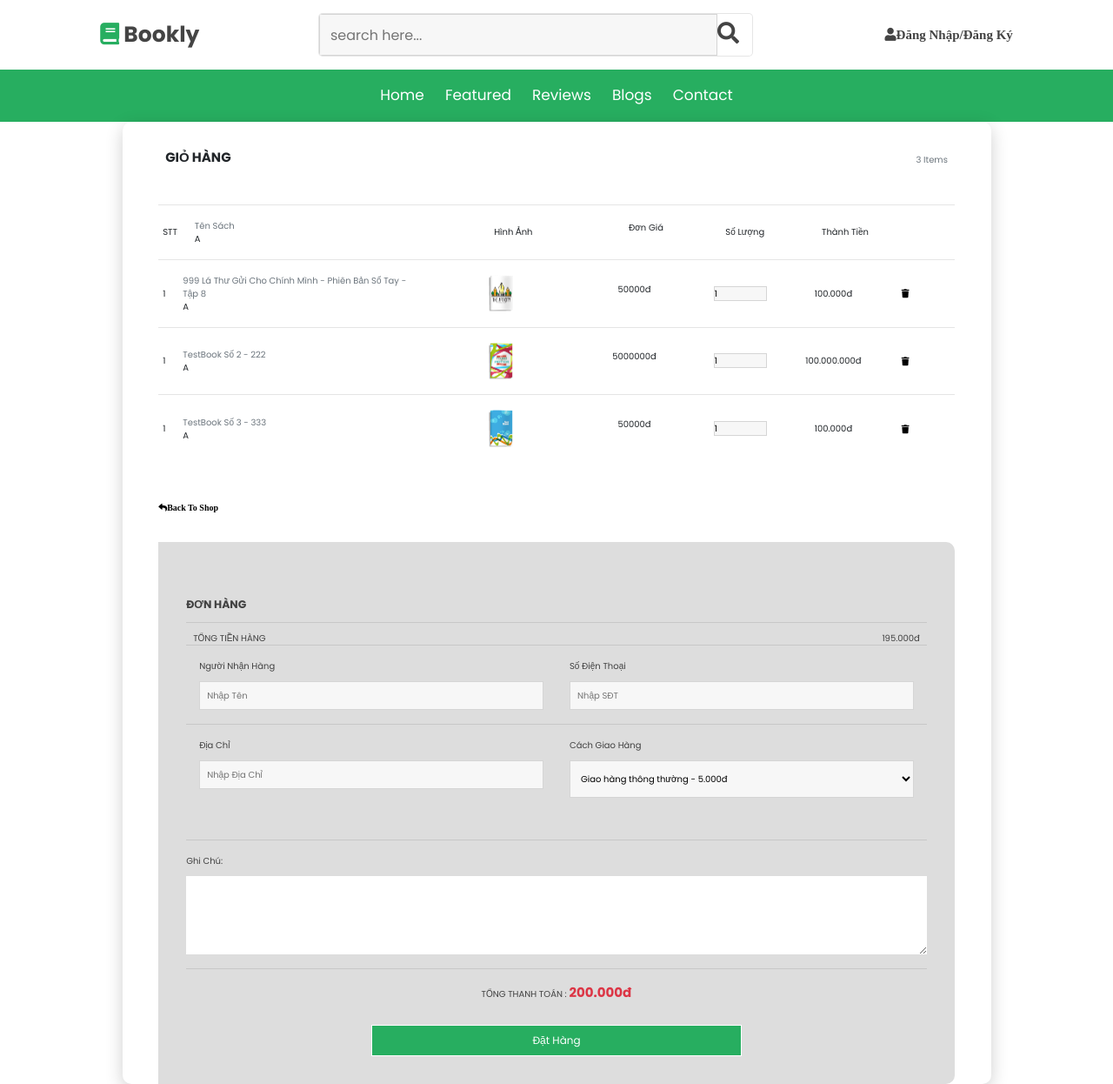
After one commit to namnt0413/database-project, a PHP site: page /cart.php in a window 1280 px wide. The commit adds this page. Shown: the whole page at 87% size. Run offline with PHP 8.4, Linux system fonts and the light colour scheme.

Commit message:
15 commit

```diff
--- a/14 commit.txt
+++ /dev/null
@@ -1,3 +0,0 @@
-
-TRANG WEB:
--	thêm book_detail.php: xử lý cả frontend lẫn backend cho phần chi tiết sách
--- /dev/null
+++ b/15 commit.txt
@@ -0,0 +1,3 @@
+
+TRANG WEB :
+-   Làm frontend phần giỏ hàng: cart.php, cart.css
--- a/assets/css/book.css
+++ b/assets/css/book.css
@@ -624,9 +624,10 @@ input[type=range]::-webkit-slider-thumb {
     color:var(--yellow);
 }
 
-/* css serach form */
+/* css search form */
 #book-search{
     padding: 6px 12px;
     margin: 0px 4px;
-    font-size: 1.25rem;
+    font-size: 1.5rem;
+    width: 400px;
 }
--- /dev/null
+++ b/assets/css/cart.css
@@ -0,0 +1,192 @@
+/*  {
+    background: #ddd;
+    min-height: 100vh;
+    vertical-align: middle;
+    display: flex;
+    font-family: sans-serif;
+    font-size: 0.8rem;
+    font-weight: bold
+} */
+
+:root{
+    --green:#27ae60;
+    --dark-color:#219150;
+    --black:#444;
+    --light-color:#666;
+    --border:.1rem solid rgba(0,0,0,.1);
+    --border-hover:.1rem solid var(--black);
+    --box-shadow:0 .5rem 1rem rgba(0,0,0,.1);
+}
+
+.title {
+    margin-bottom: 5vh
+}
+
+.card {
+    margin: auto;
+    max-width: 1000px;
+    width: 90%;
+    box-shadow: 0 6px 20px 0 rgba(0, 0, 0, 0.19);
+    border-radius: 1rem;
+    border: transparent
+}
+
+@media(max-width:767px) {
+    .card {
+        margin: 3vh auto
+    }
+}
+
+.cart {
+    background-color: #fff;
+    padding: 4vh 0vh;
+    border-bottom-left-radius: 1rem;
+    border-top-left-radius: 1rem
+}
+
+@media(max-width:767px) {
+    .cart {
+        padding: 1vh;
+        border-bottom-left-radius: unset;
+        border-top-right-radius: 1rem
+    }
+    .col-1 {
+        padding: 0;
+    }
+}
+
+.summary {
+    background-color: #ddd;
+    border-top-right-radius: 1rem;
+    border-bottom-right-radius: 1rem;
+    padding: 4vh;
+    color: rgb(65, 65, 65)
+}
+
+@media(max-width:767px) {
+    .summary {
+        border-top-right-radius: unset;
+        border-bottom-left-radius: 1rem
+    }
+}
+
+.summary .col-2 {
+    padding: 0
+}
+
+.summary .col-10 {
+    padding: 0
+}
+
+.row {
+    margin: 0
+}
+
+.title b {
+    font-size: 1.5rem
+}
+
+.main {
+    margin: 0;
+    padding: 2vh 0;
+    width: 100%
+}
+
+.col-2,
+.col {
+    padding: 0 1vh
+}
+
+/* a {
+    padding: 0 1vh
+} */
+
+.close {
+    margin-left: auto;
+    font-size: 0.7rem
+}
+
+img {
+    width: 3.5rem
+}
+
+.back-to-shop {
+    margin-top: 4.5rem
+}
+
+h5 {
+    margin-top: 4vh
+}
+
+hr {
+    margin-top: 1.25rem
+}
+
+ /* form { */
+    /* padding: 2vh 0 */
+/* }  */
+
+select {
+    border: 1px solid rgba(0, 0, 0, 0.137);
+    padding: 1.5vh 1vh;
+    margin-bottom: 4vh;
+    outline: none;
+    width: 100%;
+    background-color: rgb(247, 247, 247)
+}
+
+input {
+    border: 1px solid rgba(0, 0, 0, 0.137);
+    padding: 1vh;
+    /* margin-bottom: 4vh; */
+    outline: none;
+    width: 100%;
+    background-color: rgb(247, 247, 247)
+}
+
+input:focus::-webkit-input-placeholder {
+    color: transparent
+}
+
+#order_click {
+    background-color:var(--green);
+    border-color: var(--white);
+    color: white;
+    width: 50%;
+    margin: auto;
+    font-size: 1.2rem;
+    padding: 1vh;
+    border-radius: 0
+}
+
+#order_click:focus {
+    box-shadow: none;
+    outline: none;
+    box-shadow: none;
+    color: white;
+    -webkit-box-shadow: none;
+    -webkit-user-select: none;
+    transition: none
+}
+
+#order_click:hover {
+    background-color: white;
+    color: black;
+    cursor: pointer;
+}
+
+a {
+    color: black
+}
+
+a:hover {
+    color: black;
+    text-decoration: none
+}
+
+#code {
+    background-image: linear-gradient(to left, rgba(255, 255, 255, 0.253), rgba(255, 255, 255, 0.185)), url("https://img.icons8.com/small/16/000000/long-arrow-right.png");
+    background-repeat: no-repeat;
+    background-position-x: 95%;
+    background-position-y: center
+}
--- a/book_detail.php
+++ b/book_detail.php
@@ -111,10 +111,10 @@
             	      	<div class="col-sm-6">
             	      		  <p style="font-size: 1.2em;">Số lượng</p>
                                 <form id="add-to-cart-form" action="cart.php?action=add" method="POST">
-                                    <div class="row" style="margin-bottom:10px;"><input type="number" value="1" name="quantity" size="2" style="border:1px solid;text-align:center;"/></div>
-                                    <input class="btn btn-lg btn-primary text-uppercase type="submit" value="Mua ngay" style="width: 90px;" />
+                                    <div class="row" style="margin-bottom:10px;"><input type="number" value="1" name="quantity[<?=$book['id']?>]" size="2" style="border:1px solid;text-align:center;"/></div>
+                                    <input class="btn btn-lg btn-primary text-uppercase" type="submit" value="Mua ngay" style="width: 90px;" />
                                     <a href="#" class="btn btn-lg btn-outline-primary text-uppercase"> <i class="fas fa-shopping-cart"></i> Thêm vào giỏ hàng </a>
-                                  </form>  <!-- item-property .// -->
+                                </form>  <!-- item-property .// -->
             	      	</div> <!-- col.// -->
 
             		      <div class="col-sm-6    ">
--- /dev/null
+++ b/cart.php
@@ -0,0 +1,167 @@
+<?php
+    include 'header.php' ;
+
+
+
+?>
+
+        <link rel="stylesheet" href="./assets/css/cart.css">
+        <div class="container">
+        <form id="cart-form" action="cart.php?action=submit" method="POST">
+
+        <div class="card">
+            <div class="row">
+                <div class="col-md-11 cart" style="margin:auto">
+                    <div class="title">
+                        <div class="row">
+                            <div class="col">
+                                <h4><b>GIỎ HÀNG</b></h4>
+                            </div>
+                            <div class="col align-self-center text-right text-muted">3 items</div>
+                        </div>
+                    </div>
+                    <!-- Hàng tiêu đề -->
+                    <div class="row" style="border-top: 1px solid rgba(0,0,0,.1);">
+                        <div class="row main align-items-center">
+                            <div style="padding: 5px;">STT</div>
+                            <div class="col-4">
+                                <div class="row text-muted">Tên sách</div>
+                                <div class="row">A</div>
+                            </div>
+                            <div class="col-2 text-center" >Hình ảnh</div>
+                            <div class="col-2 text-center">
+                                <p>Đơn giá</p>
+                            </div>
+                            <div class="col-1" style="padding-right: 0;">
+                                Số lượng
+                             </div>
+                            <div class="col-2 text-center">Thành tiền</div>
+                        </div>
+                    </div>
+
+                    <div class="row" style="border-top: 1px solid rgba(0,0,0,.1);">
+                        <div class="row main align-items-center">
+                            <div style="padding: 5px;">1</div>
+                            <div class="col-4">
+                                <div class="row text-muted">999 Lá Thư Gửi Cho Chính Mình - Phiên Bản Sổ Tay - Tập 8</div>
+                                <div class="row">A</div>
+                            </div>
+                            <div class="col-2 text-center" ><img class="img-fluid" src="./assets/image/book-1.png"></div>
+                            <div class="col-2 text-center">
+                                <p>50000đ</p>
+                            </div>
+                            <div class="col-1" style="padding-right: 0;">
+                                <input type="number" value="1" name="quantity" size=2 style="padding:0;"/>
+                             </div>
+                            <div class="col-2 text-center">100.000đ</div>
+                           <a href="cart.php?action=delete&id=" class="fa fa-trash" style="padding: 2px;"></a>
+
+                        </div>
+                    </div>
+
+                    <div class="row" style="border-top: 1px solid rgba(0,0,0,.1);">
+                        <div class="row main align-items-center">
+                            <div style="padding: 5px;">1</div>
+                            <div class="col-4">
+                                <div class="row text-muted">TestBook số 2 - 222</div>
+                                <div class="row">A</div>
+                            </div>
+                            <div class="col-2 text-center" ><img class="img-fluid" src="./assets/image/book-2.png"></div>
+                            <div class="col-2 text-center">
+                                <p>5000000đ</p>
+                            </div>
+                            <div class="col-1" style="padding-right: 0;">
+                                <input type="number" value="1" name="quantity" size=2 style="padding:0;"/>
+                             </div>
+                            <div class="col-2 text-center">100.000.000đ</div>
+                           <a href="cart.php?action=delete&id=" class="fa fa-trash" style="padding: 2px;"></a>
+
+                        </div>
+                    </div>
+
+                    <div class="row" style="border-top: 1px solid rgba(0,0,0,.1);">
+                        <div class="row main align-items-center">
+                            <div style="padding: 5px;">1</div>
+                            <div class="col-4">
+                                <div class="row text-muted">TestBook số 3 - 333</div>
+                                <div class="row">A</div>
+                            </div>
+                            <div class="col-2 text-center" ><img class="img-fluid" src="./assets/image/book-3.png"></div>
+                            <div class="col-2 text-center">
+                                <p>50000đ</p>
+                            </div>
+                            <div class="col-1" style="padding-right: 0;">
+                                <input type="number" value="1" name="quantity" size=2 style="padding:0;"/>
+                             </div>
+                            <div class="col-2 text-center">100.000đ</div>
+                           <a href="cart.php?action=delete&id=" class="fa fa-trash" style="padding: 2px;"></a>
+
+                        </div>
+                    </div>
+
+                    <div class="back-to-shop"><a class="fa fa-reply" href="book.php">Back to shop</a></div>
+                </div>
+            </div>
+
+            <div class="row">
+                <div class="col-md-11 summary" style="margin:auto;">
+                    <div>
+                        <h5><b> ĐƠN HÀNG </b></h5>
+                    </div>
+                    <hr>
+                    <div class="row">
+                    <div class="col text-left">TỔNG TIỀN HÀNG</div>
+                        <div class="col text-right">195.000đ</div>
+                    </div>
+
+                    <div class="row" style="border-top: 1px solid rgba(0,0,0,.1); padding: 2vh 0;">
+                        <div class="col-6">
+                            <p>Người nhận hàng</p> <input placeholder="Nhập Tên">
+                        </div>
+                        <div class="col-6">
+                            <p>Số điện thoại</p> <input placeholder="Nhập SĐT">
+                        </div>
+                    </div>
+                    <div class="row" style="border-top: 1px solid rgba(0,0,0,.1); padding: 2vh 0;">
+                        <div class="col-6">
+                            <p>Địa chỉ</p> <input placeholder="Nhập Địa chỉ">
+                        </div>
+                        <div class="col-6">
+                            <p>Cách giao hàng</p>
+                            <select>
+                                <option class="text-muted">Giao hàng thông thường - 5.000đ</option>
+                                <option class="text-muted">Giao hàng nhanh - 20000đ</option>
+                            </select>
+                        </div>
+                    </div>
+                    <div class="row" style="border-top: 1px solid rgba(0,0,0,.1); padding: 2vh 0;">
+                        <p>Ghi chú: </p><textarea name="note" cols="128" rows="6" style="margin:auto;"></textarea>
+                    </div>
+                    <div class="row" style="justify-content:center; border-top: 1px solid rgba(0,0,0,.1); padding: 2vh 0;">
+                        <p>TỔNG THANH TOÁN : <b class="text-danger" style="font-size:1.5rem">200.000đ</b></p>
+                    </div>
+                    <div class="row">
+                       <input id="order_click" type="submit" name="order_click" value="Đặt hàng" />
+                    </div>
+            </div>
+        </div>
+
+
+
+        </form>
+        </div>
+        <!--container.//-->
+
+
+</body>
+<!-- Optional JavaScript -->
+<!-- jQuery first, then Popper.js, then Bootstrap JS -->
+<script src="https://code.jquery.com/jquery-3.5.1.slim.min.js" integrity="sha384-DfXdz2htPH0lsSSs5nCTpuj/zy4C+OGpamoFVy38MVBnE+IbbVYUew+OrCXaRkfj" crossorigin="anonymous"></script>
+<script src="https://cdn.jsdelivr.net/npm/popper.js@1.16.1/dist/umd/popper.min.js" integrity="sha384-9/reFTGAW83EW2RDu2S0VKaIzap3H66lZH81PoYlFhbGU+6BZp6G7niu735Sk7lN" crossorigin="anonymous"></script>
+<script src="https://cdn.jsdelivr.net/npm/bootstrap@4.6.0/dist/js/bootstrap.min.js" integrity="sha384-+YQ4JLhjyBLPDQt//I+STsc9iw4uQqACwlvpslubQzn4u2UU2UFM80nGisd026JF" crossorigin="anonymous"></script></body>
+<!-- <script src="./vendor/jquery/jquery.min.js"></script>
+<script src="./vendor/jquery/jquery.slim.min.js"></script>
+<script type='text/javascript' src='https://stackpath.bootstrapcdn.com/bootstrap/4.0.0/js/bootstrap.bundle.min.js'></script>
+<script type='text/javascript' src=''></script>
+<script type='text/javascript' src=''></script> -->
+</html>
```
Also changed, not shown: book.php (+1 -11 lines).
